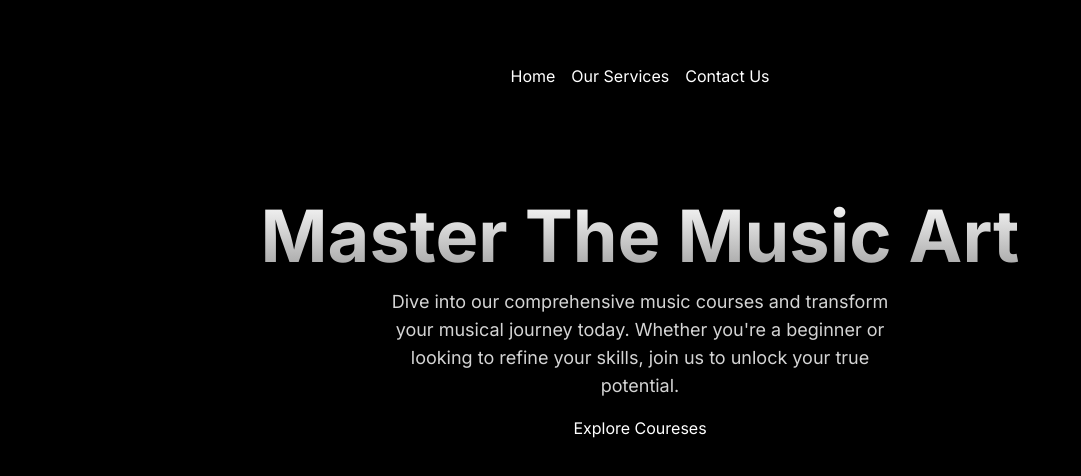
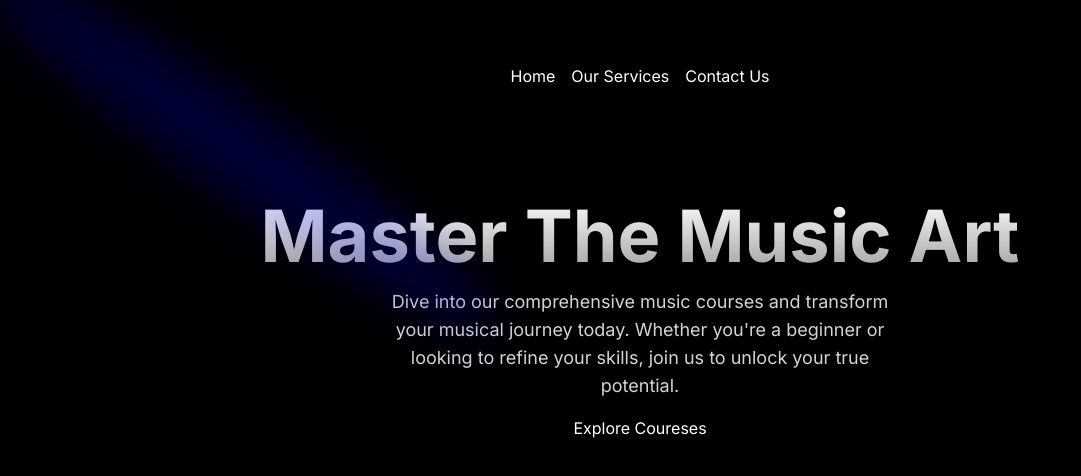
Before and after one commit to dev-shakti/nextjs-music-app, a Next.js app: page / in a window 1280 px wide. Shown: the top 476 px of the page, without its empty margins (0-1081 px from the left). Built offline with nearby package versions, Linux system fonts and the light colour scheme.

Commit message:
add spotlight effect in hero section

```diff
--- a/src/app/components/HeroSection.tsx
+++ b/src/app/components/HeroSection.tsx
@@ -1,10 +1,15 @@
 import Link from "next/link";
 import React from "react";
+import { Spotlight } from "./ui/Spotlight"
 
 const HeroSection = () => {
   return (
     <section className="h-auto md:h-[40rem] w-full rounded-md flex flex-col items-center justify-center relative overflow-hidden mx-auto py-10 md:py-0">
       <div className="p-4 relative z-10 w-full text-center">
+      <Spotlight
+        className="-top-40 left-0 md:left-60 md:-top-20"
+        fill="blue"
+      />
         <h1 className="mt-20 md:mt-0 text-4xl md:text-7xl font-bold bg-clip-text text-transparent bg-gradient-to-b from-neutral-50 to-neutral-400">
           Master The Music Art
         </h1>
--- a/src/app/components/ui/Spotlight.tsx
+++ b/src/app/components/ui/Spotlight.tsx
@@ -1,5 +1,5 @@
 import React from "react";
-import { cn } from "@/utils/cn";
+import { cn } from "../../utils/cn";
 
 type SpotlightProps = {
   className?: string;
--- a/tailwind.config.ts
+++ b/tailwind.config.ts
@@ -15,18 +15,20 @@ const config: Config = {
   darkMode:'class',
   theme: {
     extend: {
-      animation:{
+      animation: {
         spotlight: "spotlight 2s ease .75s 1 forwards",
       },
-      keyframes:{
-        Spotlight:{
-          "0%":{ opacity: '0',
-            transform: "translate(-72%, -62%) scale(0.5)",},
-            "100%": {
-              opacity: '1',
-              transform: "translate(-50%,-40%) scale(1)",
-            },
-        }
+      keyframes: {
+        spotlight: {
+          "0%": {
+            opacity: '0',
+            transform: "translate(-72%, -62%) scale(0.5)",
+          },
+          "100%": {
+            opacity: '1',
+            transform: "translate(-50%,-40%) scale(1)",
+          },
+        },
       },
       backgroundImage: {
         "gradient-radial": "radial-gradient(var(--tw-gradient-stops))",
```
